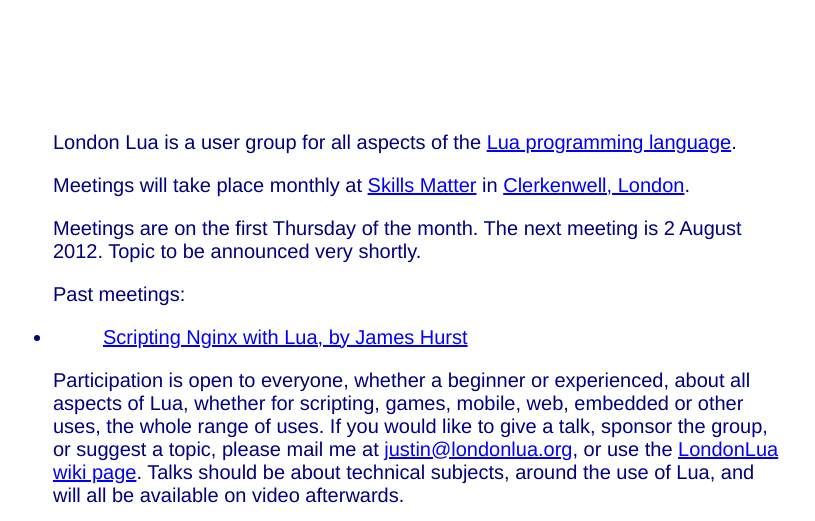
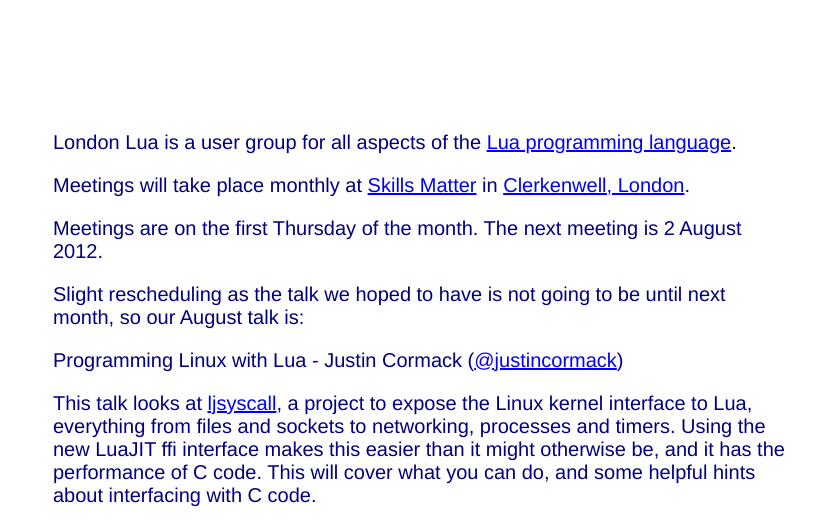
Before and after one commit to justincormack/londonlua, a plain HTML site: page index.html in a window 1280 px wide. Shown: the part 173-694 px from the top of the page, without its empty margins (5-820 px from the left). Drawn offline with Linux system fonts and the light colour scheme.

Commit message:
August talk

```diff
--- a/index.html
+++ b/index.html
@@ -12,7 +12,14 @@
 <p>London Lua is a user group for all aspects of the <a href="http://www.lua.org/">Lua programming language</a>.
 <p>Meetings will take place monthly at <a href="http://skillsmatter.com/">Skills Matter</a> in <a href="http://skillsmatter.com/go/find-us">Clerkenwell, London</a>.
 
-<p>Meetings are on the first Thursday of the month. The next meeting is 2 August 2012. Topic to be announced very shortly.
+<p>Meetings are on the first Thursday of the month. The next meeting is 2 August 2012.
+
+<p>Slight rescheduling as the talk we hoped to have is not going to be until next month, so our August talk is:
+
+<p>Programming Linux with Lua - Justin Cormack (<a href="http://twitter.com/justincormack">@justincormack</a>)
+
+<p>This talk looks at <a href="https://github.com/justincormack/ljsyscall">ljsyscall</a>, a project to expose the Linux kernel interface to Lua, everything from files and sockets to networking, processes and timers. Using the new LuaJIT ffi interface makes this easier than it might otherwise be, and it has the performance of C code. This will cover what you can do, and some helpful hints about interfacing with C code.
+
 
 <p>Past meetings:
 <ul>
```
